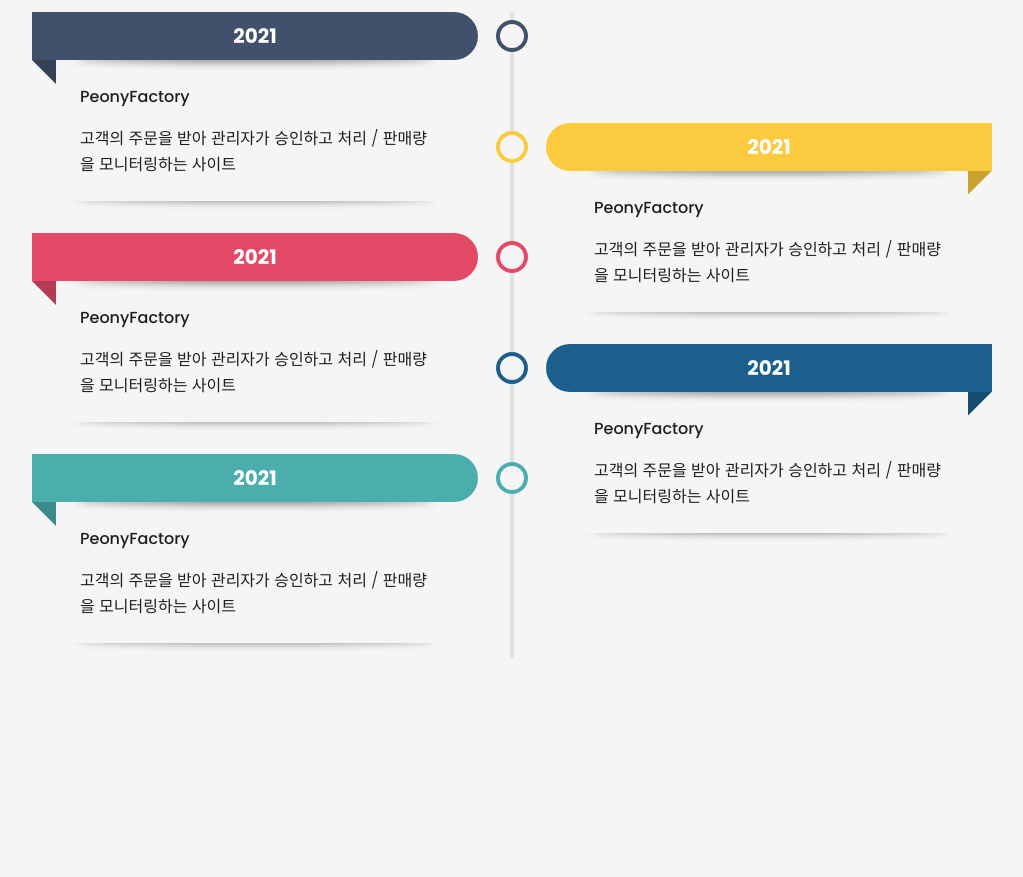
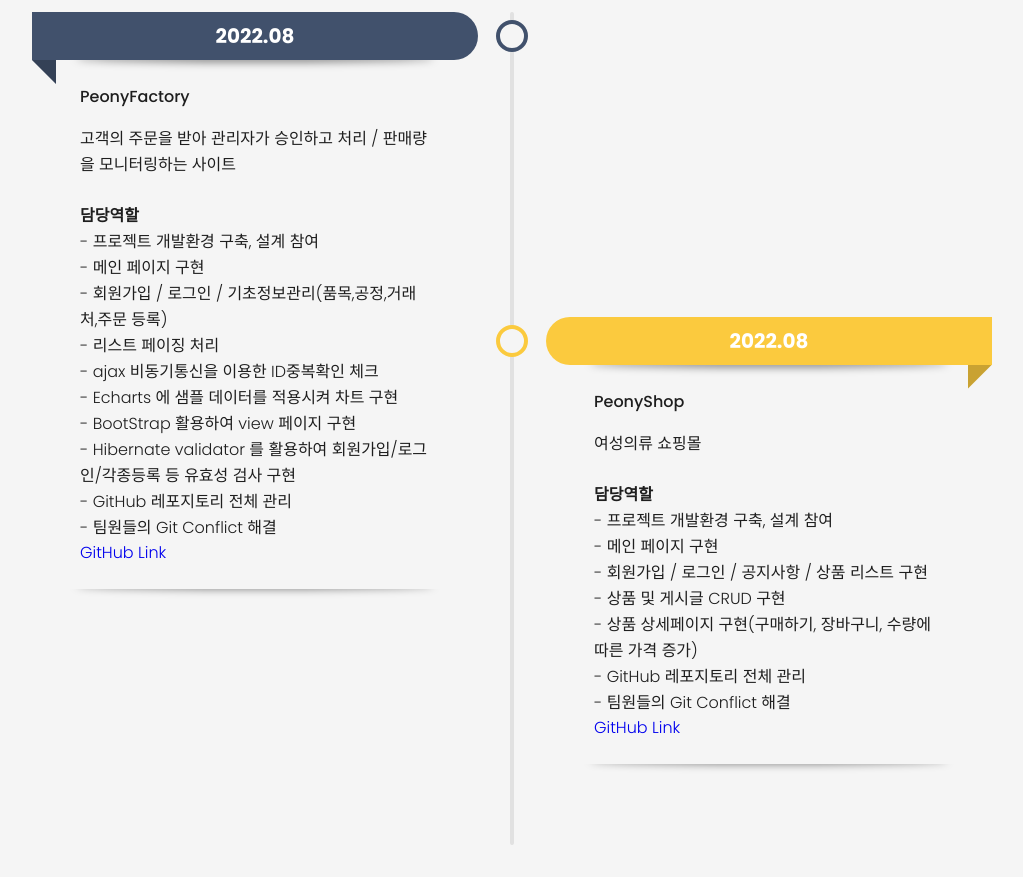
Before and after one commit to jinygod/jinygod.github.io, a React (Create React App) app: page / in a window 1280 px wide. Shown: the part 1120-1997 px from the top of the page, without its empty margins (128-1151 px from the left). Before the commit the page ends 1811 px from the top, so only its background shows below. Built offline with nearby package versions, Linux system fonts and the light colour scheme.

Commit message:
update: add project contents

```diff
--- a/src/components/Header.js
+++ b/src/components/Header.js
@@ -20,13 +20,20 @@ function Header() {
     };
   }, []);
 
+  const handleProjectClick = () => {
+    const projectSection = document.getElementById('projects');
+    if (projectSection) {
+      projectSection.scrollIntoView({ behavior: 'smooth' });
+    }
+  };
+
   return (
     <header className={isSticky ? 'header sticky' : 'header'}>
       <a href="#" className="header-left">jsj.dev</a>
       <nav>
         <ul className="header-ul">
           <li><a href="#about">About</a></li>
-          <li><a href="#projects">Projects</a></li>
+          <li><a href="#projects" onClick={handleProjectClick}>Projects</a></li>
           <li><a href="#skills">Skills</a></li>
           <li><a href="#experience">Experience</a></li>
           <li><a href="#contact">Contact</a></li>
--- a/src/components/Project.js
+++ b/src/components/Project.js
@@ -6,16 +6,41 @@ function Project() {
     <div className = 'project'>
       <ul>
         <li style={{ "--accent-color": "#41516C" }}>
-          <div className="date">2021</div>
+          <div className="date">2022.08</div>
           <div className="title">PeonyFactory</div>
-          <div className="descr">고객의 주문을 받아 관리자가 승인하고 처리 / 판매량을 모니터링하는 사이트</div>
+          <div className="descr">고객의 주문을 받아 관리자가 승인하고 처리 / 판매량을 모니터링하는 사이트<br/>
+          <br/>
+          <strong>담당역할</strong><br/>
+                 - 프로젝트 개발환경 구축, 설계 참여<br/>
+                  - 메인 페이지 구현<br/>
+                  - 회원가입 / 로그인 / 기초정보관리(품목,공정,거래처,주문 등록)<br/>
+                  - 리스트 페이징 처리<br/>
+                  - ajax 비동기통신을 이용한 ID중복확인 체크<br/>
+                  - Echarts 에 샘플 데이터를 적용시켜 차트 구현<br/>
+                  - BootStrap 활용하여 view 페이지 구현<br/>
+                  - Hibernate validator 를 활용하여 회원가입/로그인/각종등록 등 유효성 검사 구현<br/>
+                  - GitHub 레포지토리 전체 관리<br/>
+                  - 팀원들의 Git Conflict 해결<br/>
+                  <a href = "https://github.com/jinygod/PeonyFactory">GitHub Link</a><br/>
+          </div>
         </li>
         <li style={{ "--accent-color": "#FBCA3E" }}>
-          <div className="date">2021</div>
-          <div className="title">PeonyFactory</div>
-          <div className="descr">고객의 주문을 받아 관리자가 승인하고 처리 / 판매량을 모니터링하는 사이트</div>
+          <div className="date">2022.08</div>
+          <div className="title">PeonyShop</div>
+          <div className="descr">여성의류 쇼핑몰<br/>
+          <br/>
+          <strong>담당역할</strong><br/>
+          - 프로젝트 개발환경 구축, 설계 참여<br/>
+          - 메인 페이지 구현<br/>
+          - 회원가입 / 로그인 / 공지사항 / 상품 리스트 구현<br/>
+          - 상품 및 게시글 CRUD 구현<br/>
+          - 상품 상세페이지 구현(구매하기, 장바구니, 수량에    따른 가격 증가)<br/>
+          - GitHub 레포지토리 전체 관리<br/>
+          - 팀원들의 Git Conflict 해결<br/>
+          <a href = "https://github.com/jinygod/peonyshop">GitHub Link</a>
+</div>
         </li>
-        <li style={{ "--accent-color": "#E24A68" }}>
+{/*         <li style={{ "--accent-color": "#E24A68" }}>
           <div className="date">2021</div>
           <div className="title">PeonyFactory</div>
           <div className="descr">고객의 주문을 받아 관리자가 승인하고 처리 / 판매량을 모니터링하는 사이트</div>
@@ -29,7 +54,7 @@ function Project() {
           <div className="date">2021</div>
           <div className="title">PeonyFactory</div>
           <div className="descr">고객의 주문을 받아 관리자가 승인하고 처리 / 판매량을 모니터링하는 사이트</div>
-        </li>
+        </li> */}
       </ul>
     </div>
   );
```
Also changed, not shown: src/components/Project.css (line endings or trailing spaces).
